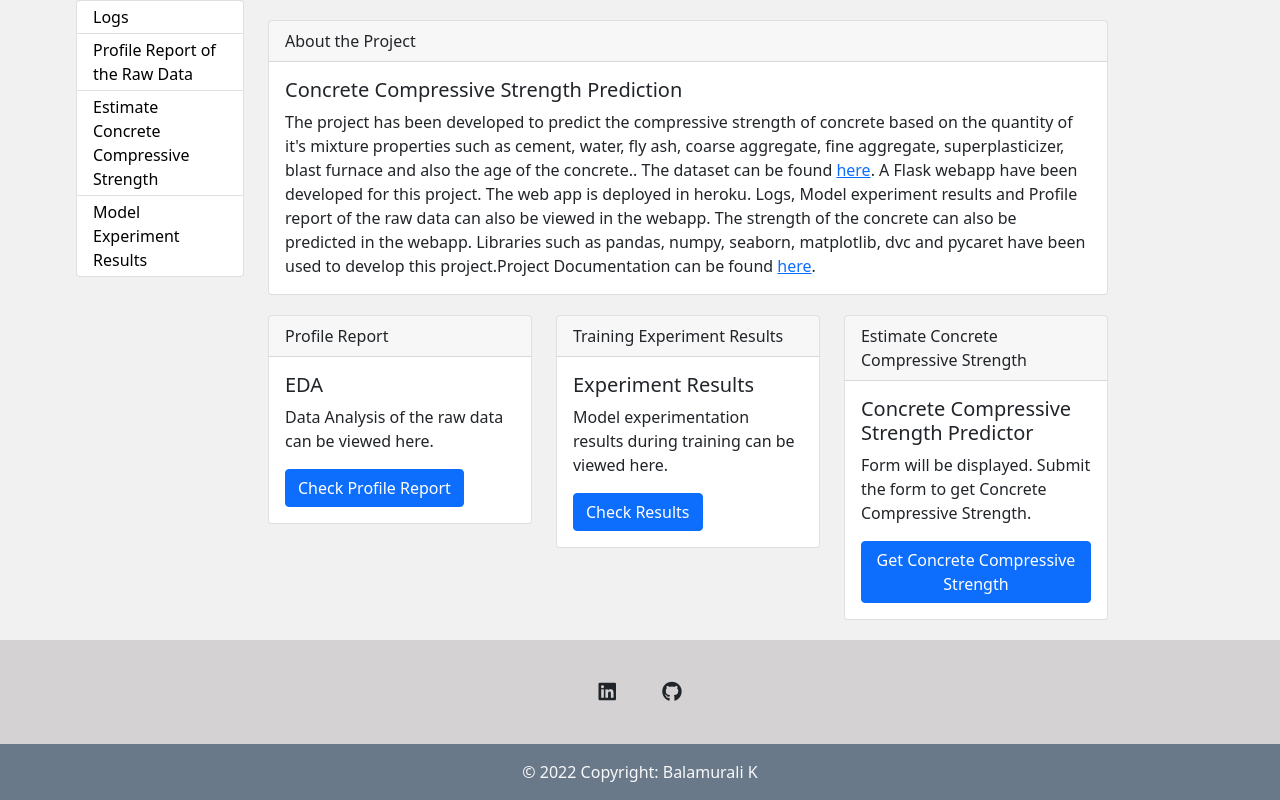
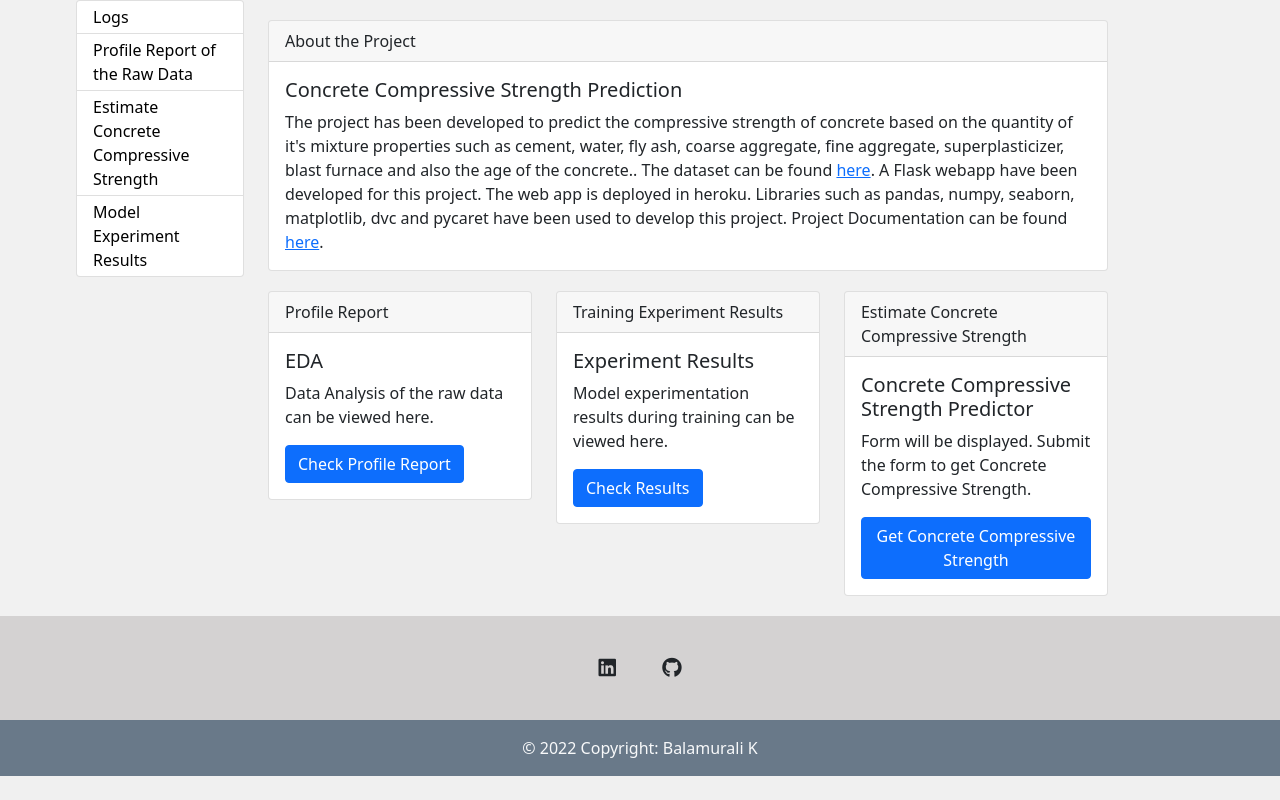
Before and after one commit to techner3/ConcreteStrengthPrediction, a Flask app: page / in a window 1280 px wide. Shown: the part 80-880 px from the top of the page. After the commit the page ends 856 px from the top, so only its background shows below. Run offline with Flask 2, Linux system fonts and the light colour scheme; some libraries are stand-ins or nearby versions.

Commit message:
Index Updated

```diff
--- a/prediction_service/webapp/templates/index.html
+++ b/prediction_service/webapp/templates/index.html
@@ -19,7 +19,7 @@
             <div class="card-body">
 
                 <h5 class="card-title">Concrete Compressive Strength Prediction</h5>
-                <p class="card-text">The project has been developed to predict the compressive strength of concrete based on the quantity of it's mixture properties such as cement, water, fly ash, coarse aggregate, fine aggregate, superplasticizer, blast furnace and also the age of the concrete.. The dataset can be found <a href="https://www.kaggle.com/datasets/elikplim/concrete-compressive-strength-data-set">here</a>. A Flask webapp have been developed for this project. The web app is deployed in heroku. Logs, Model experiment results and Profile report of the raw data can also be viewed in the webapp. The strength of the concrete can also be predicted in the webapp. Libraries such as pandas, numpy, seaborn, matplotlib, dvc and pycaret have been used to develop this project.Project Documentation can be found <a href="https://techner3.github.io/ConcreteStrengthPrediction/">here</a>.</p>
+                <p class="card-text">The project has been developed to predict the compressive strength of concrete based on the quantity of it's mixture properties such as cement, water, fly ash, coarse aggregate, fine aggregate, superplasticizer, blast furnace and also the age of the concrete.. The dataset can be found <a href="https://www.kaggle.com/datasets/elikplim/concrete-compressive-strength-data-set">here</a>. A Flask webapp have been developed for this project. The web app is deployed in heroku. Libraries such as pandas, numpy, seaborn, matplotlib, dvc and pycaret have been used to develop this project. Project Documentation can be found <a href="https://techner3.github.io/ConcreteStrengthPrediction/">here</a>.</p>
             </div>
         </div>
         </div>
```
